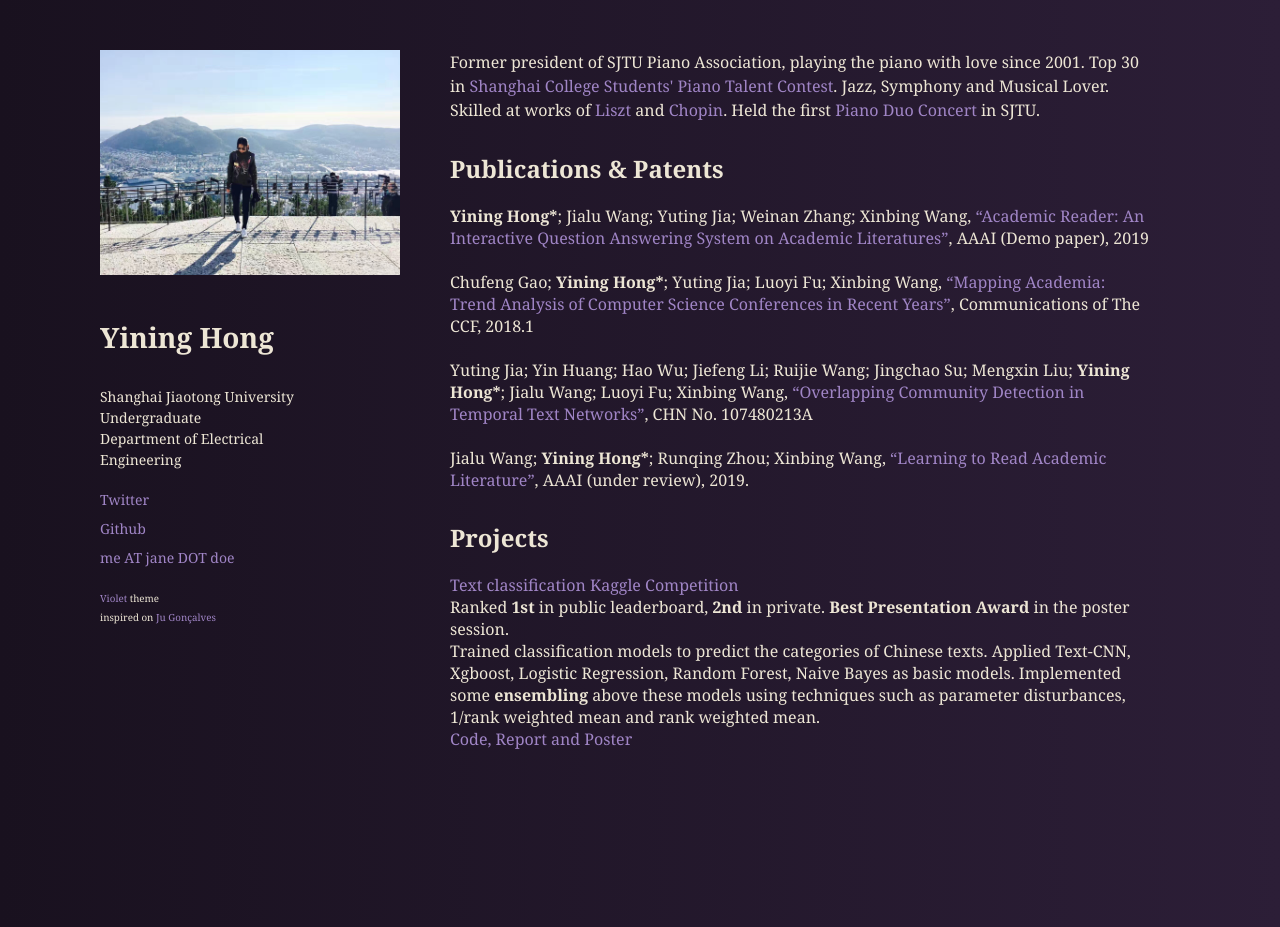
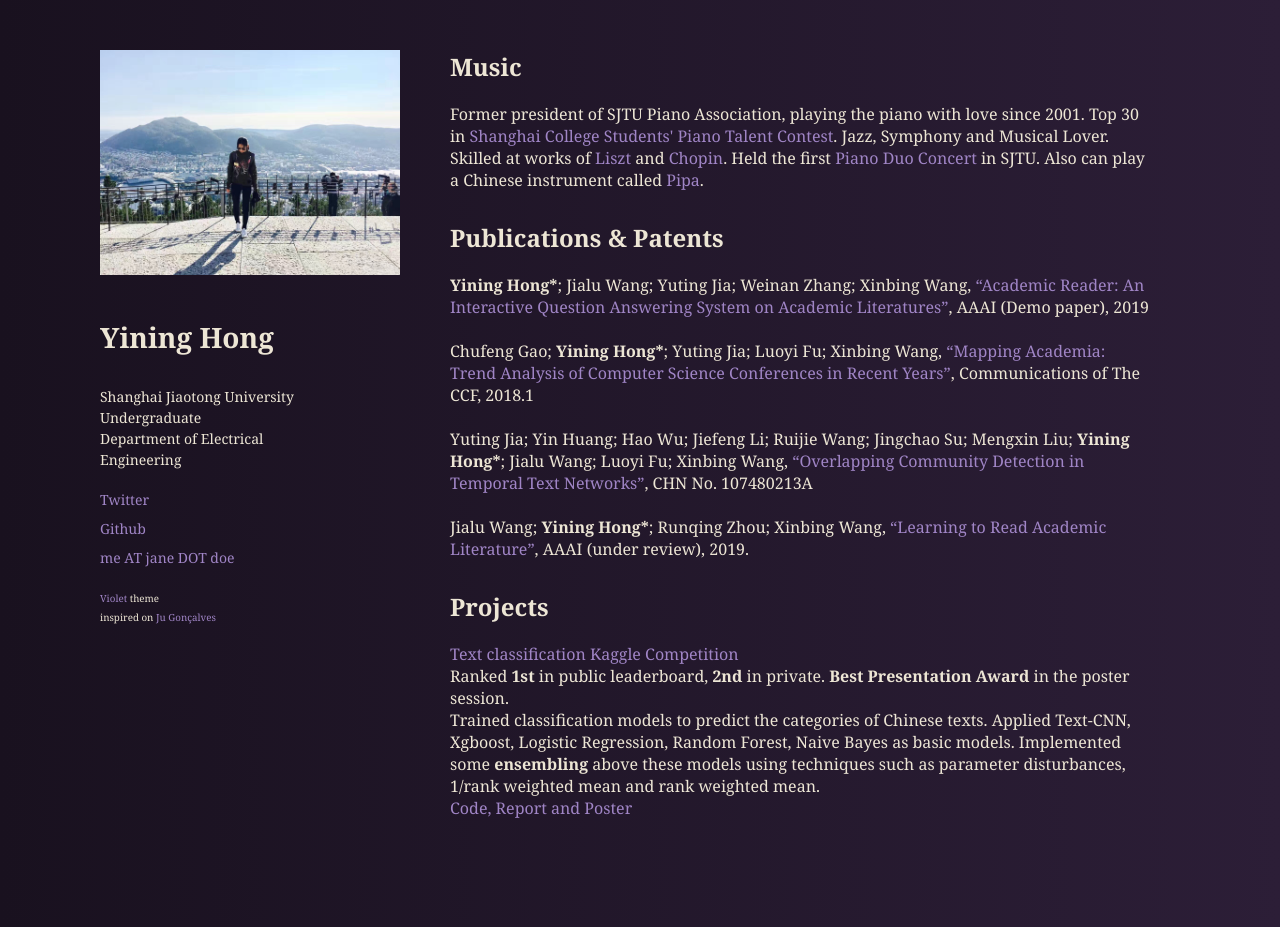
Before and after one commit to evelinehong/evelinehong.github.io, a Jekyll site: the page built from index.html, in a window 1280 px wide. Built offline with Jekyll 4.4.1, drawn with Linux system fonts in a browser that asks for light colours.

Commit message:
Complete music

```diff
--- a/index.html
+++ b/index.html
@@ -34,7 +34,8 @@ title: Home
 
 
   <p>
-    Former president of SJTU Piano Association, playing the piano with love since 2001. Top 30 in <a href="http://www.le.com/ptv/vplay/26268308.html">Shanghai College Students' Piano Talent Contest</a>. Jazz, Symphony and Musical Lover. Skilled at works of <a href="https://v.qq.com/x/page/k03401araz0.html">Liszt</a> and <a href="http://n.miaopai.com/media/eXxmqJfUkOIf2mZGjezAkXuUE2JmAj6T">Chopin</a>. Held the first <a href="https://v.qq.com/x/page/e0376tfk3ao.html">Piano Duo Concert</a> in SJTU.
+    <h2>Music</h2>
+    Former president of SJTU Piano Association, playing the piano with love since 2001. Top 30 in <a href="http://www.le.com/ptv/vplay/26268308.html">Shanghai College Students' Piano Talent Contest</a>. Jazz, Symphony and Musical Lover. Skilled at works of <a href="https://v.qq.com/x/page/k03401araz0.html">Liszt</a> and <a href="http://n.miaopai.com/media/eXxmqJfUkOIf2mZGjezAkXuUE2JmAj6T">Chopin</a>. Held the first <a href="https://v.qq.com/x/page/e0376tfk3ao.html">Piano Duo Concert</a> in SJTU. Also can play a Chinese instrument called <a href="https://m.youku.com/video/id_XMTI2NzYzMTY0NA==.html?x=&sharefrom=android&from=timeline&isappinstalled=0&source=&sharetype=2">Pipa</a>.
   </p>
 
   <p>
```
